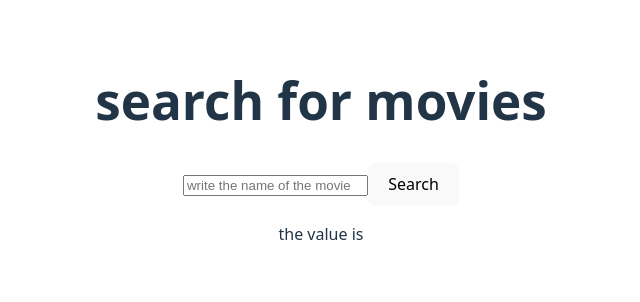
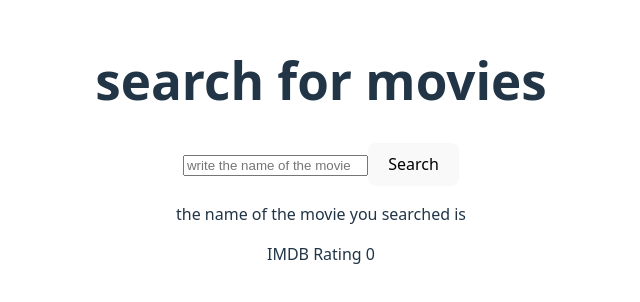
Before and after one commit to mr-mpn/Remember-Movies-Frontend-ReactJS, a React app: page / in a window 1280 px wide. Shown: the part 250-552 px from the top of the page, without its empty margins (319-959 px from the left). Built offline with nearby package versions, Linux system fonts and the light colour scheme; the HTML template or start-up script is replaced by a standard one.

Commit message:
(feat) make api calls to the backend

```diff
--- a/src/App.jsx
+++ b/src/App.jsx
@@ -1,18 +1,26 @@
 import { useState } from 'react'
 import './App.css'
-import Axios from 'axios'
+import axios from 'axios'
 
 function App() {
 
   const [value , setValue] = useState('')
-
+  const [imdbRating , setImdbRating] = useState(0)
   const inputHandler=(e)=>{
     setValue(e.target.value)
   }
 
   const searchButtonHandler = (e)=>{
     e.preventDefault() // Prevent form submission
-    alert(`The value that has been searched is ${value}`)
+    //alert(`The value that has been searched is ${value}`)
+    axios.get(`http://localhost:3000/dev/query-movies?title=${value}`)
+  .then(response => {
+    console.log(response.data);
+    setImdbRating(response.data?.data?.movie?.imdbRating)
+  })
+  .catch(error => {
+    console.error('Error making the request:', error);
+  });
   }
   return (
     <>
@@ -22,7 +30,8 @@ function App() {
         <input type='text' onChange={inputHandler} placeholder='write the name of the movie' />
         <button type='submit' onClick={searchButtonHandler}>Search</button>
       </form>
-      <p>the value is {value}</p>
+      <p>the name of the movie you searched is {value}</p>
+      <p>IMDB Rating {imdbRating}</p>
     </div>
     </>
   )
```
